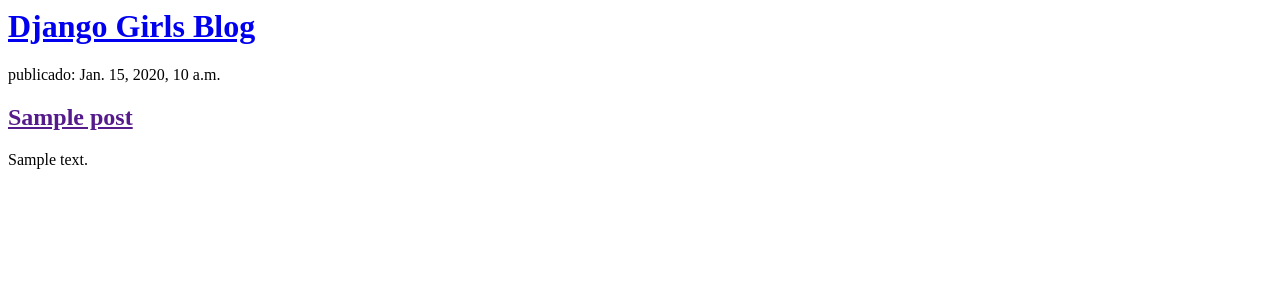
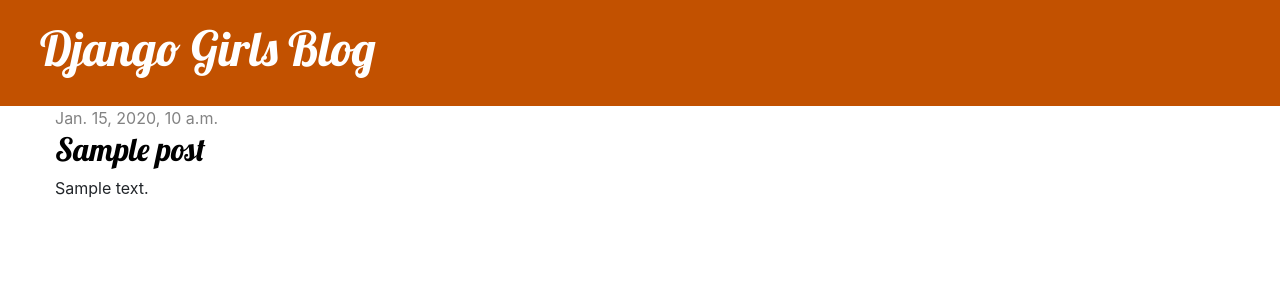
Before and after one commit to LuisaRami2018/blogDjango, a Django app: page / in a window 1280 px wide. Shown: the top 300 px of the page. Run offline with Django 3.2, Linux system fonts and the light colour scheme; tables that the repository leaves empty hold one stand-in row (values such as "Sample post"); some libraries are stand-ins or nearby versions.

Commit message:
Agregadas vistas y plantilla para el detalle del post del blog así como también CSS para el sitio.

```diff
--- /dev/null
+++ b/blog/static/css/blog.css
@@ -0,0 +1,56 @@
+.page-header {
+  background-color: #c25100;
+  margin-top: 0;
+  padding: 20px 20px 20px 40px;
+}
+
+.page-header h1,
+.page-header h1 a,
+.page-header h1 a:visited,
+.page-header h1 a:active {
+  color: #ffffff;
+  font-size: 36pt;
+  text-decoration: none;
+}
+
+.content {
+  margin-left: 40px;
+}
+
+h1,
+h2,
+h3,
+h4 {
+  font-family: "Lobster", cursive;
+}
+
+.date {
+  color: #828282;
+}
+
+.save {
+  float: right;
+}
+
+.post-form textarea,
+.post-form input {
+  width: 100%;
+}
+
+.top-menu,
+.top-menu:hover,
+.top-menu:visited {
+  color: #ffffff;
+  float: right;
+  font-size: 26pt;
+  margin-right: 20px;
+}
+
+.post {
+  margin-bottom: 70px;
+}
+
+.post h2 a,
+.post h2 a:visited {
+  color: #000000;
+}
--- /dev/null
+++ b/blog/templates/blog/base.html
@@ -0,0 +1,27 @@
+{% load static %}
+<html>
+  <head>
+    <title>Django Girls blog</title>
+    <link
+      rel="stylesheet"
+      href="https://maxcdn.bootstrapcdn.com/bootstrap/4.0.0/css/bootstrap.min.css"
+    />
+    <link rel="preconnect" href="https://fonts.googleapis.com" />
+    <link rel="preconnect" href="https://fonts.gstatic.com" crossorigin />
+    <link
+      href="https://fonts.googleapis.com/css2?family=Lobster&display=swap"
+      rel="stylesheet"
+    />
+    <link rel="stylesheet" href="{% static 'css/blog.css' %}" />
+  </head>
+  <body>
+    <div class="page-header">
+      <h1><a href="/">Django Girls Blog</a></h1>
+    </div>
+    <div class="content container">
+      <div class="row">
+        <div class="col-md-8">{% block content %} {% endblock %}</div>
+      </div>
+    </div>
+  </body>
+</html>
--- a/blog/templates/blog/post_list.html
+++ b/blog/templates/blog/post_list.html
@@ -1,18 +1,7 @@
-<html>
-  <head>
-    <title>Django Girls blog</title>
-  </head>
-  <body>
-    <div>
-      <h1><a href="/">Django Girls Blog</a></h1>
-    </div>
-
-    {% for post in posts %}
-    <div>
-      <p>publicado: {{ post.published_date }}</p>
-      <h2><a href="">{{ post.title }}</a></h2>
-      <p>{{ post.text|linebreaksbr }}</p>
-    </div>
-    {% endfor %}
-  </body>
-</html>
+{% extends 'blog/base.html' %} {% block content %} {% for post in posts %}
+<div class="post">
+  <div class="date">{{ post.published_date }}</div>
+  <h2><a href="{% url 'post_detail' pk=post.pk %}">{{ post.title }}</a></h2>
+  <p>{{ post.text|linebreaksbr }}</p>
+</div>
+{% endfor %} {% endblock %}
--- a/blog/urls.py
+++ b/blog/urls.py
@@ -3,4 +3,5 @@ from . import views
 
 urlpatterns = [
     path('', views.post_list, name='post_list'),
+    path('post/<int:pk>/', views.post_detail, name='post_detail'),
 ]
--- a/blog/views.py
+++ b/blog/views.py
@@ -1,7 +1,12 @@
 from django.shortcuts import render
 from django.utils import timezone
 from .models import Post
+from django.shortcuts import render, get_object_or_404
 
 def post_list(request):
     posts = Post.objects.filter(published_date__lte=timezone.now()).order_by('published_date')
     return render(request, 'blog/post_list.html', {'posts': posts})
+
+def post_detail(request, pk):
+    post = get_object_or_404(Post, pk=pk)
+    return render(request, 'blog/post_detail.html', {'post': post})
```
Also changed, not shown: blog/templates/blog/post_detail.html (added, +9 -0 lines).
